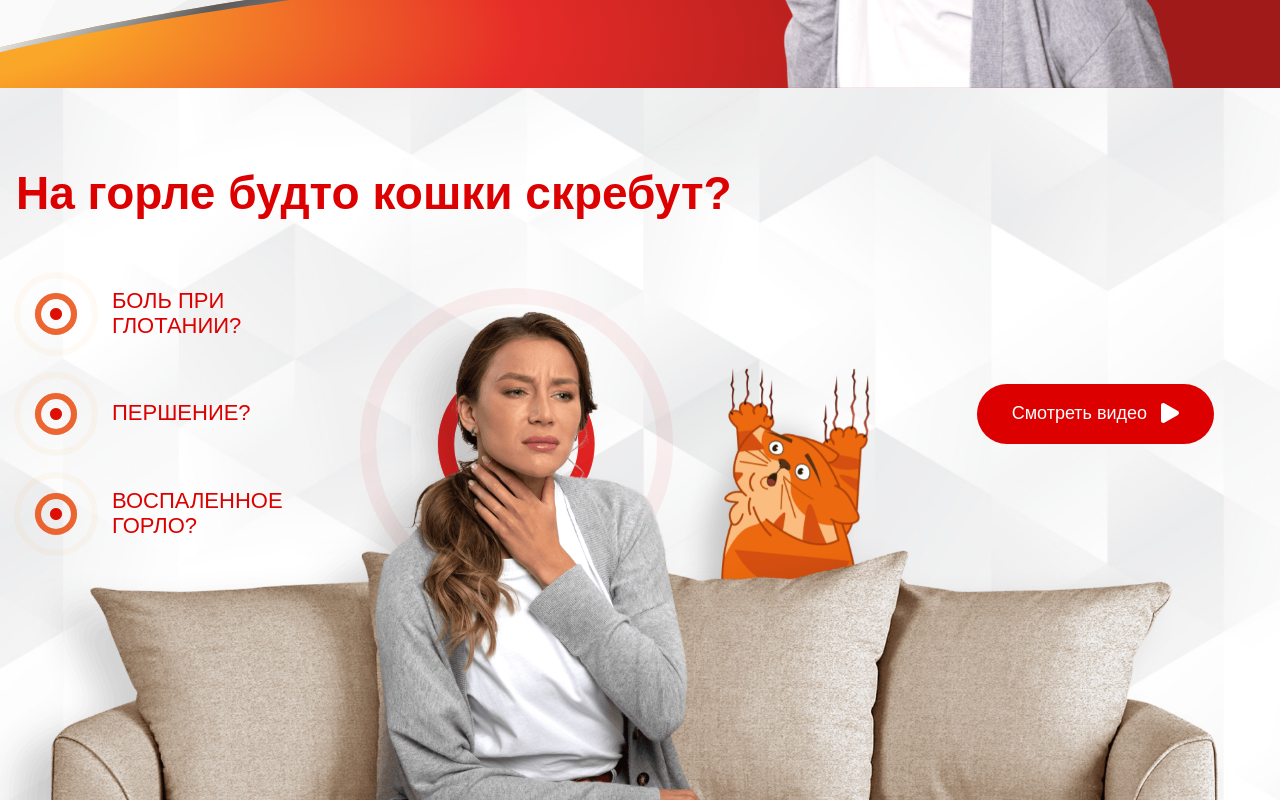
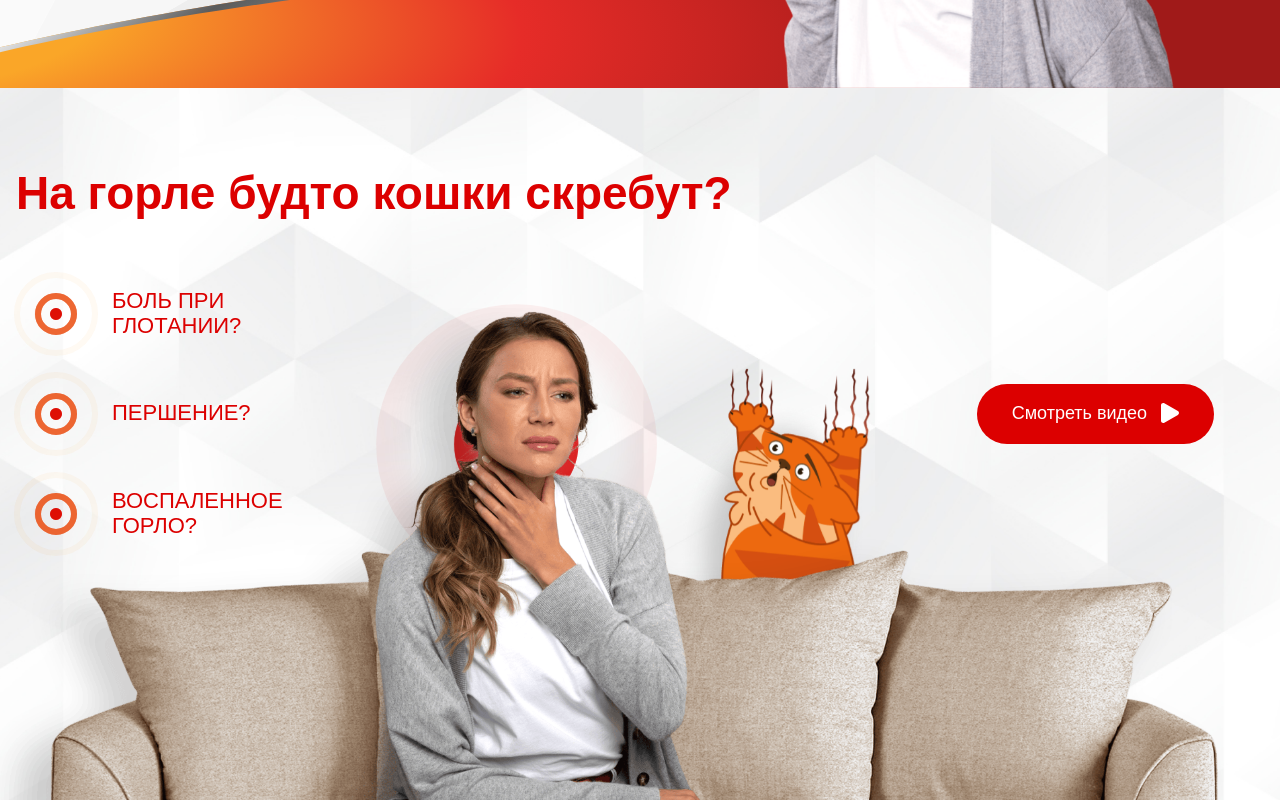
Before and after one commit to nurali-code/lorotricin, a plain HTML site: page index.html in a window 1280 px wide. Shown: the part 588-1388 px from the top of the page. Drawn offline with Linux system fonts and the light colour scheme; a web font is replaced by a local one.

Commit message:
radar2 fixed

```diff
--- a/sass/_radar.sass
+++ b/sass/_radar.sass
@@ -22,7 +22,8 @@
     transform: translate(-50%, -50%)
 
 .radar2 .circle-wave
-    border-color: $red !important
+    border-color: transparent !important
+    box-shadow: inset 0 0 10px 10px $red
 
 .c2
     animation-delay: .5s
--- a/sass/style.sass
+++ b/sass/style.sass
@@ -274,7 +274,7 @@
         width: 110px
         height: 110px
         position: absolute
-        transform: scale(2.9)
+        transform: scale(3.2)
         bottom: 48%
         // top: 50%
         left: 37%
```
Also changed, not shown: css/style.css, 1 other file.
